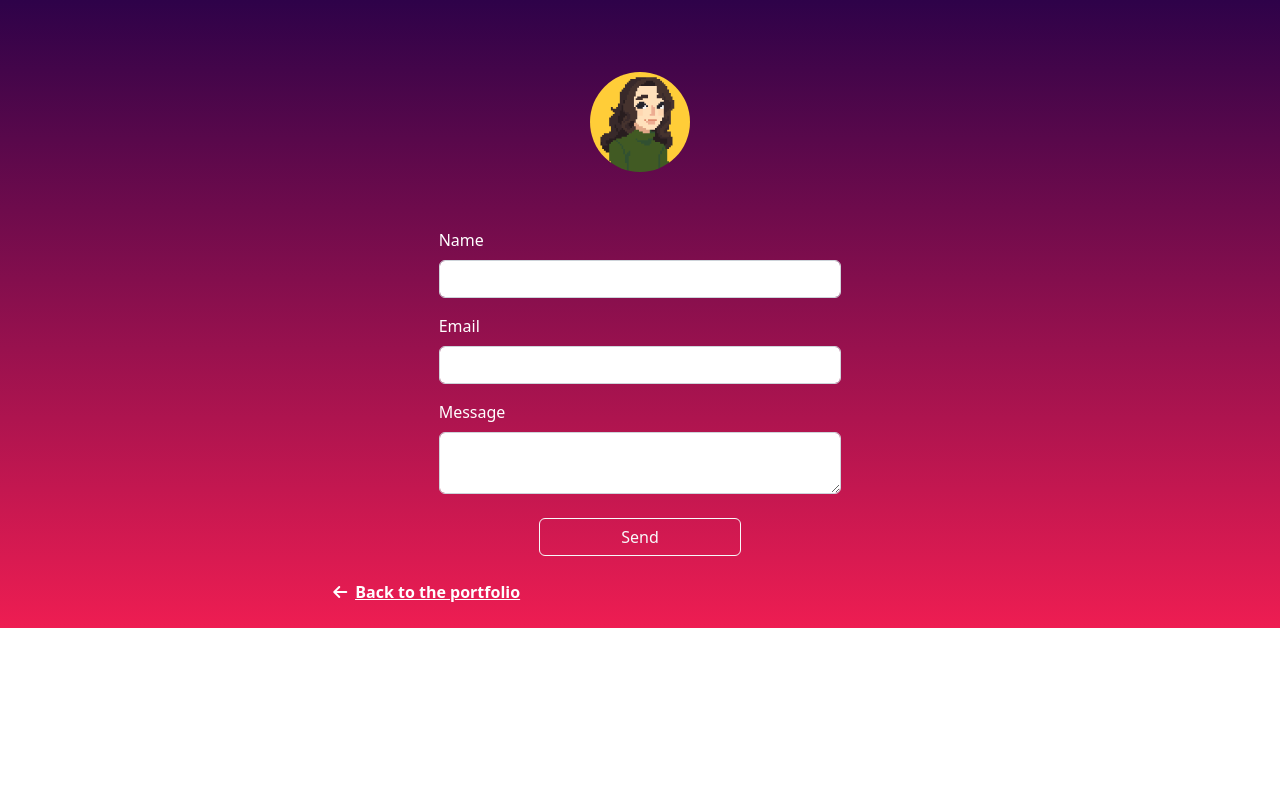
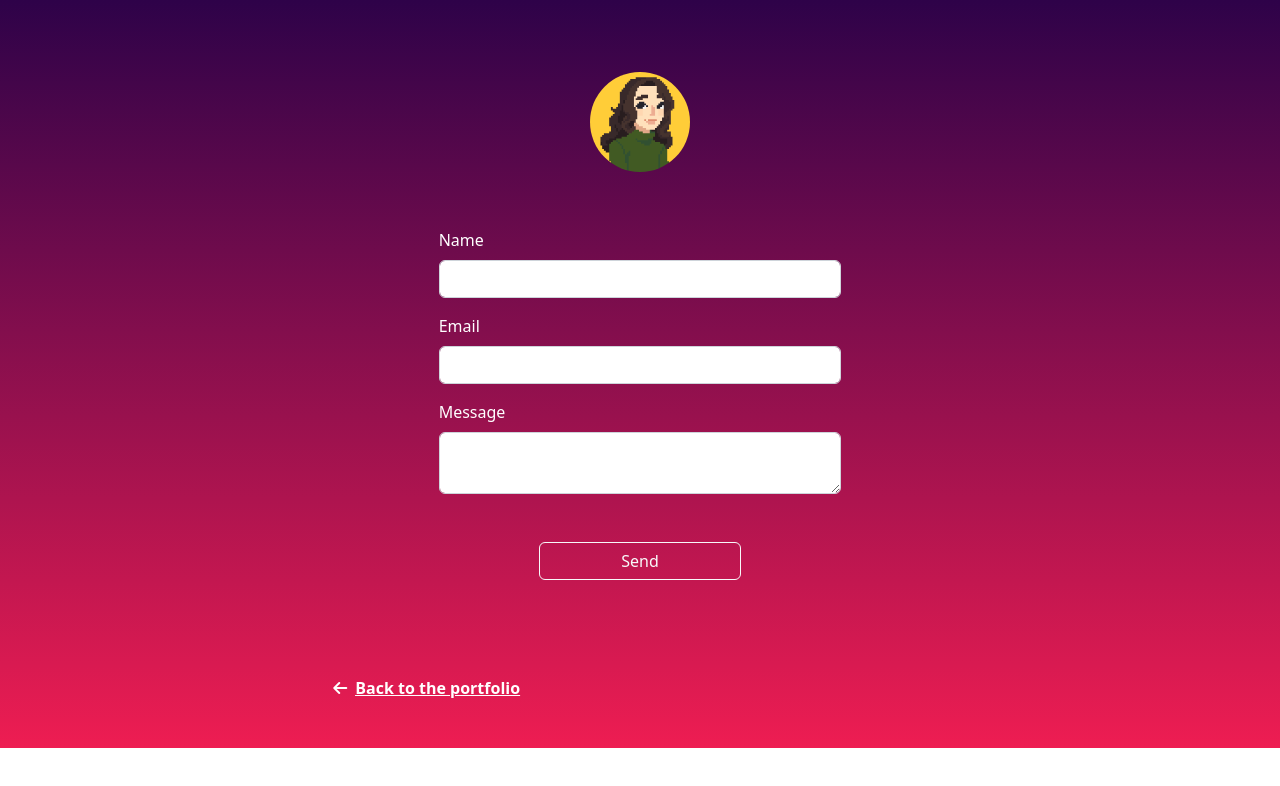
Before and after one commit to eulaliapi/eulaliapi.github.io, a plain HTML site: page contact-form.html in a window 1280 px wide. Drawn offline with nearby package versions, Linux system fonts and the light colour scheme.

Commit message:
contact-form update

```diff
--- a/contact-form.html
+++ b/contact-form.html
@@ -60,10 +60,10 @@
         <input class="form-control" type="email text-white" id="email" name="user_email" required>
         <label class="form-label text-white mt-3">Message</label>
         <textarea  class="form-control" name="message" id="message" required></textarea>
-        <input class="d-grid mx-auto col-6 btn btn-outline-light my-4" type="submit" value="Send">
+        <input class="d-grid mx-auto col-6 btn btn-outline-light my-5" type="submit" value="Send">
     </form>
     </div>
-    <div class="d-flex col-8 text-start justify-content-center pb-4">
+    <div class="d-flex col-8 text-start justify-content-center py-5">
         <a class="fw-bold text-white" href="./index.html"><u><i class="fa-sharp fa-solid fa-arrow-left me-2"></i>Back to the portfolio</u></a>
     </div>
 
```
